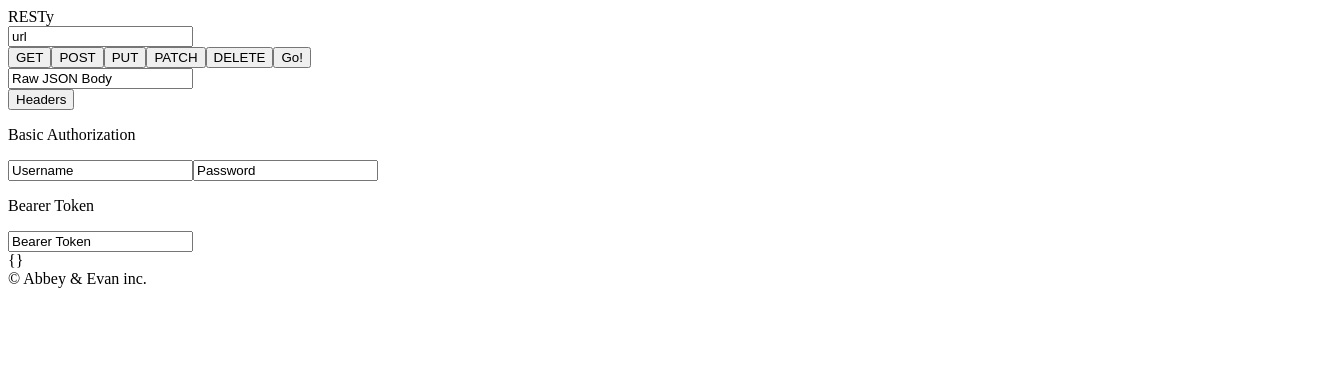
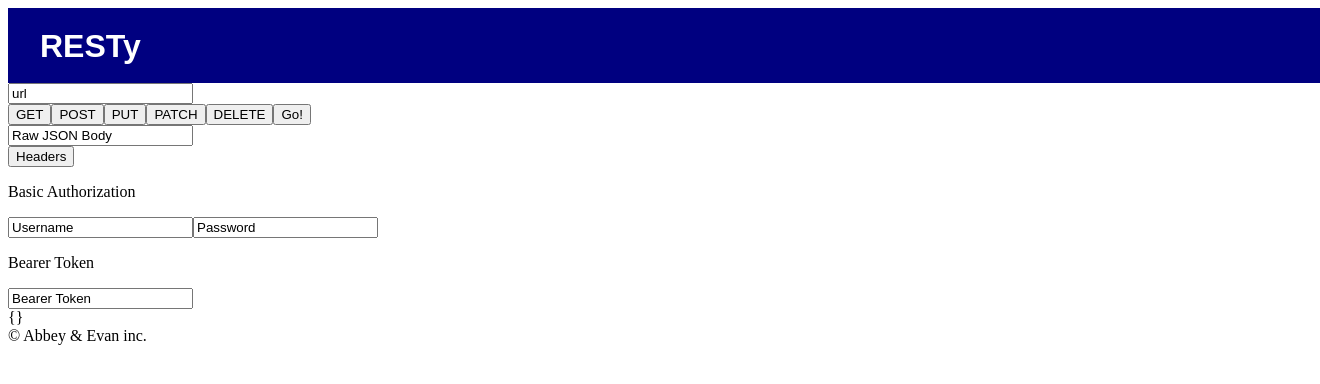
Before and after one commit to evanandrewson-401-advanced-javascript/resty, a React app: page / in a window 1280 px wide. Shown: the top 384 px of the page, 1320 px wide, since content can reach past the window. Built offline with nearby package versions, Linux system fonts and the light colour scheme.

Commit message:
added header styling

```diff
--- /dev/null
+++ b/src/components/Header.css
@@ -0,0 +1,12 @@
+.Header {
+    height: 75px;
+    background-color: navy;
+    color: white;
+    font-family: arial;
+    font-size: 2em;
+    font-weight: 700;
+    width: 100vw;
+    line-height: 2.4em;
+    padding-left: 1em;
+    font-weight: 700;
+}
--- a/src/components/Header.js
+++ b/src/components/Header.js
@@ -1,9 +1,10 @@
 import React from 'react';
+import styles from './Header.css';
 
 const Header = () => {
   return (
     <>
-      <header>RESTy</header>
+      <header className={styles.Header}>RESTy</header>
     </>
   );
 };
```
Also changed, not shown: src/components/Buttons.js (deleted, +0 -15 lines), src/components/URLinput.js (deleted, +0 -17 lines), src/components/AuthForm.js (deleted), src/components/JSONform.js (deleted), src/containers/MainContainer.css (added).
